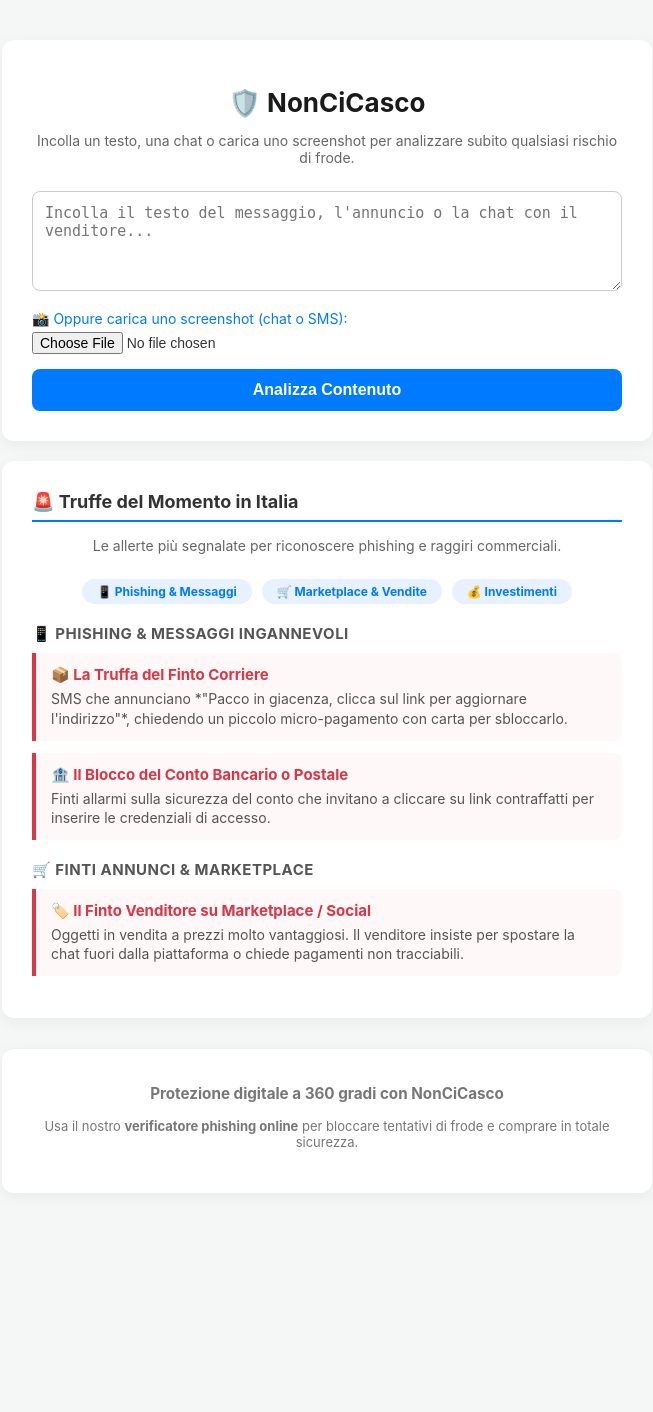
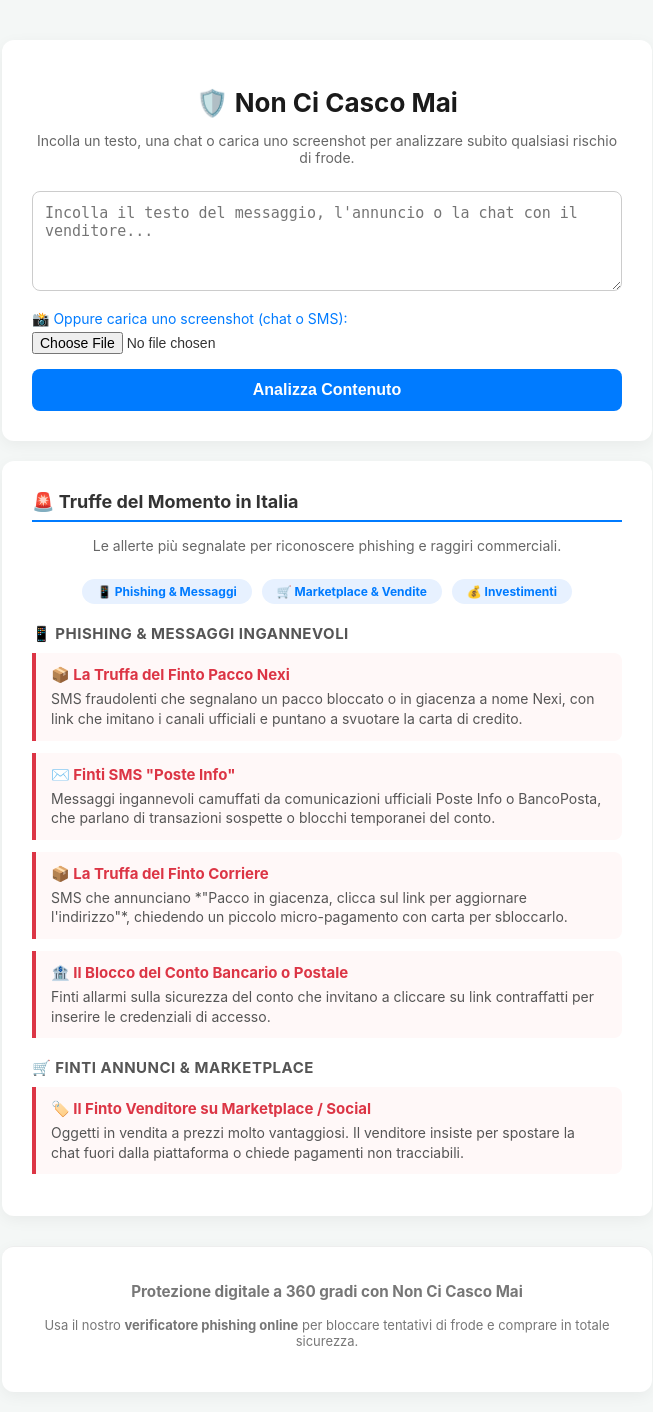
Before and after one commit to Luppolino/antiscam-bot, a Python web app: template templates/index.html in a window 1280 px wide. Shown: the whole page, without its empty margins (313-966 px from the left). Before the commit the page ends 1147 px from the top, so only its background shows below. Run offline with Jinja, Linux system fonts and the light colour scheme; the template is opened without the code that fills it, so the values that code supplies are empty.

Commit message:
Update index.html

```diff
--- a/templates/index.html
+++ b/templates/index.html
@@ -3,8 +3,8 @@
 <head>
     <meta charset="UTF-8">
     <meta name="viewport" content="width=device-width, initial-scale=1.0">
-    <title>NonCiCasco - Assistente Anti-Truffa per SMS, Chat e Marketplace</title>
-    <meta name="description" content="NonCiCasco è il miglior verificatore anti-truffa gratuito in Italia. Verifica SMS, chat, screenshot e finti annunci di vendita online, controlla IBAN e scopri le ultime frodi.">
+    <title>Non Ci Casco Mai | Verifica Truffe SMS, Pacco Nexi e Poste Info</title>
+    <meta name="description" content="Verifica gratis truffe SMS, finti pacchi Nexi, allerte Poste Info e phishing online con Non Ci Casco Mai. Incolla il testo o l'immagine per scoprire se è una frode.">
 
     <style>
         body {
@@ -80,7 +80,7 @@
 
     <!-- STRUMENTO DI VERIFICA -->
     <div class="container">
-        <h1>🛡️ NonCiCasco</h1>
+        <h1>🛡️ Non Ci Casco Mai</h1>
         <p class="subtitle">Incolla un testo, una chat o carica uno screenshot per analizzare subito qualsiasi rischio di frode.</p>
 
         <textarea id="testoMessaggio" placeholder="Incolla il testo del messaggio, l'annuncio o la chat con il venditore..."></textarea>
@@ -109,6 +109,16 @@
         <h3 class="category-title">📱 Phishing & Messaggi Ingannevoli</h3>
 
         <div class="alert-card">
+            <h4>📦 La Truffa del Finto Pacco Nexi</h4>
+            <p>SMS fraudolenti che segnalano un pacco bloccato o in giacenza a nome Nexi, con link che imitano i canali ufficiali e puntano a svuotare la carta di credito.</p>
+        </div>
+
+        <div class="alert-card">
+            <h4>✉️ Finti SMS "Poste Info"</h4>
+            <p>Messaggi ingannevoli camuffati da comunicazioni ufficiali Poste Info o BancoPosta, che parlano di transazioni sospette o blocchi temporanei del conto.</p>
+        </div>
+
+        <div class="alert-card">
             <h4>📦 La Truffa del Finto Corriere</h4>
             <p>SMS che annunciano *"Pacco in giacenza, clicca sul link per aggiornare l'indirizzo"*, chiedendo un piccolo micro-pagamento con carta per sbloccarlo.</p>
         </div>
@@ -127,7 +137,7 @@
     </div>
 
     <div class="container seo-section">
-        <h3>Protezione digitale a 360 gradi con NonCiCasco</h3>
+        <h3>Protezione digitale a 360 gradi con Non Ci Casco Mai</h3>
         <p>Usa il nostro <strong>verificatore phishing online</strong> per bloccare tentativi di frode e comprare in totale sicurezza.</p>
     </div>
 
@@ -146,7 +156,7 @@
             divRisultato.innerHTML = `
                 <div style="text-align: center;">
                     <div class="spinner"></div>
-                    <p style="color: #555; font-size: 14px; margin: 0;">Analisi in corso con NonCiCasco...</p>
+                    <p style="color: #555; font-size: 14px; margin: 0;">Analisi in corso con Non Ci Casco Mai...</p>
                 </div>
             `;
 
```
